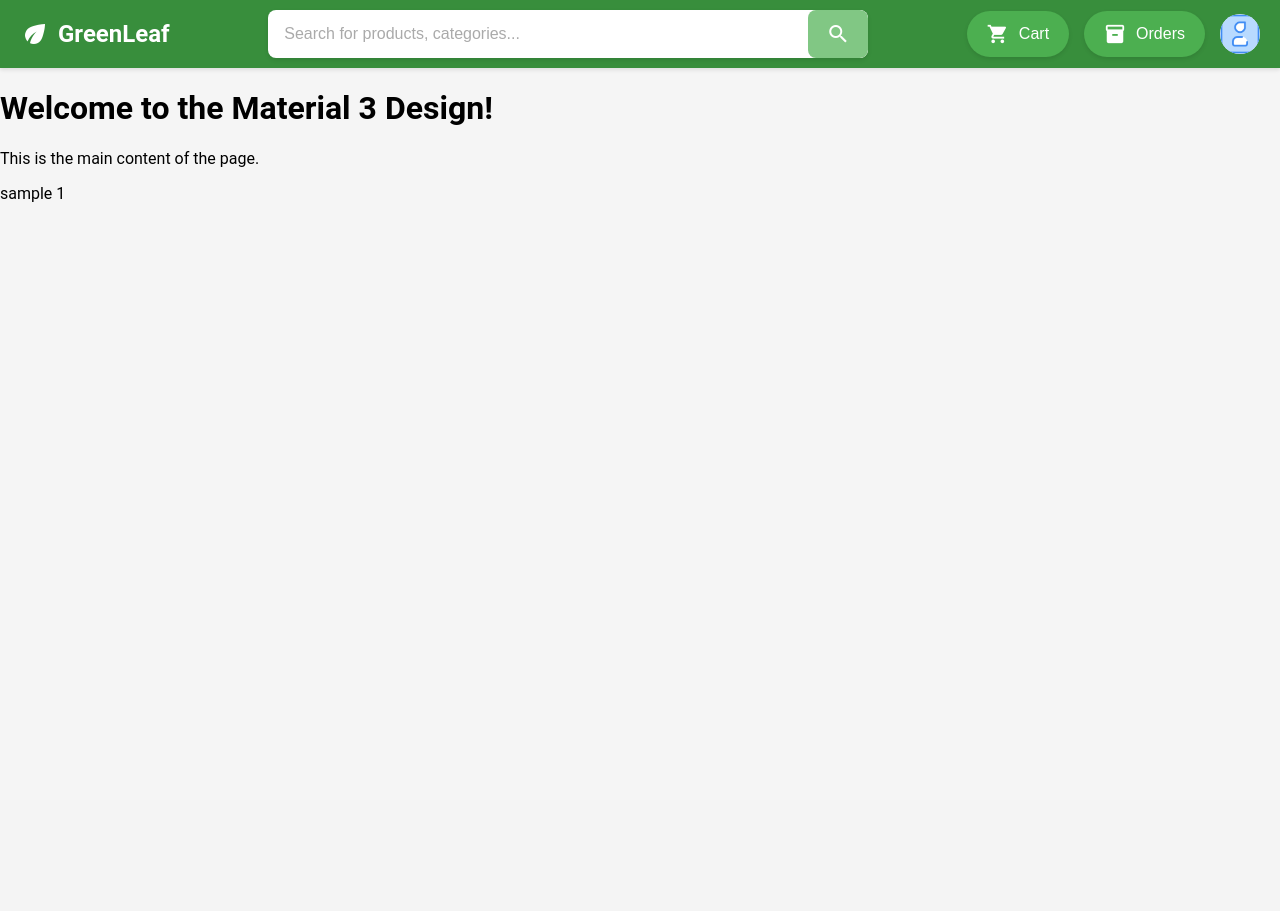
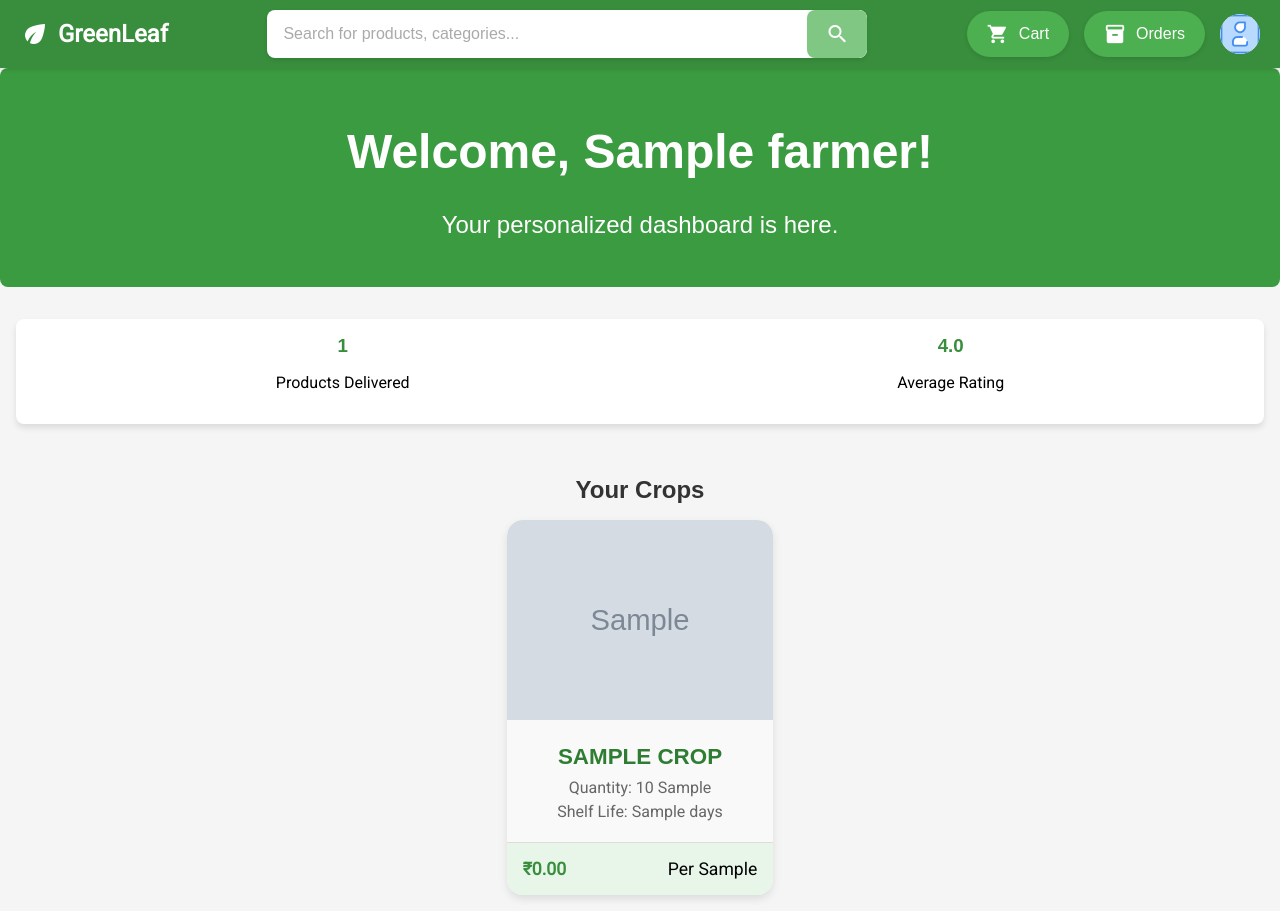
Before and after one commit to hemang-mishra/DBMSProject, a PHP site: page /farmer_dashboard.php in a window 1280 px wide. Before the commit the page ends 202 px from the top, so only its background shows below. Run offline with PHP 8.4, Linux system fonts and the light colour scheme; the visitor is signed in with stand-in values (Sample User, id 1); tables that the repository leaves empty or names only in its code hold one stand-in row (values such as "Sample post"); grey boxes marked "Sample" are stand-in pictures.

Commit message:
Added files

```diff
--- /dev/null
+++ b/css/farmer_dashboard.css
@@ -0,0 +1,126 @@
+/* Farmer Name Section */
+.farmer-name {
+    background-color: #3b9b40;
+    color: white;
+    text-align: center;
+    padding: 1.5rem;
+    font-family: 'Poppins', sans-serif;
+    font-size: 1.5rem;
+    border-radius: 8px;
+    margin-bottom: 1rem;
+}
+
+/* Stats Section */
+.stats {
+    display: flex;
+    justify-content: space-around;
+    padding: 1rem;
+    background-color: white;
+    margin: 1rem;
+    border-radius: 8px;
+    box-shadow: 0 4px 6px rgba(0, 0, 0, 0.1);
+}
+
+.stats div {
+    text-align: center;
+}
+
+.stats h3 {
+    margin: 0;
+    color: #388e3c;
+    font-family: 'Poppins', sans-serif;
+}
+
+/* Crops Section */
+.crops {
+    padding: 1rem;
+}
+
+.crops h2 {
+    text-align: center;
+    margin-bottom: 1rem;
+    color: #333;
+    font-family: 'Poppins', sans-serif;
+}
+
+/* Crop Cards */
+.crop-cards {
+    display: grid;
+    grid-template-columns: repeat(auto-fit, minmax(280px, 1fr));
+    gap: 1.5rem;
+    justify-content: center;
+}
+
+.card {
+    background-color: #ffffff;
+    border-radius: 16px;
+    box-shadow: 0 4px 8px rgba(0, 0, 0, 0.1);
+    overflow: hidden;
+    display: flex;
+    flex-direction: column;
+    justify-content: space-between;
+    max-width: 280px;
+    margin: 0 auto;
+    transition: transform 0.3s ease, box-shadow 0.3s ease;
+}
+
+.card:hover {
+    transform: translateY(-5px);
+    box-shadow: 0 8px 16px rgba(0, 0, 0, 0.2);
+}
+
+.card img {
+    width: 100%;
+    height: 200px;
+    object-fit: cover;
+}
+
+.card-content {
+    padding: 1rem;
+    text-align: center;
+    background-color: #f9f9f9;
+}
+
+.card-content h3 {
+    margin: 0.5rem 0;
+    font-size: 1.4rem;
+    color: #2e7d32;
+    font-family: 'Poppins', sans-serif;
+}
+
+.card-content p {
+    margin: 0.3rem 0;
+    color: #666;
+    font-family: 'Roboto', sans-serif;
+}
+
+.card-footer {
+    background-color: #e8f5e9;
+    padding: 1rem;
+    text-align: center;
+    border-top: 1px solid #ddd;
+    display: flex;
+    justify-content: space-between;
+    align-items: center;
+    font-size: 1.1rem;
+    font-family: 'Roboto', sans-serif;
+}
+
+.card-footer .price {
+    color: #388e3c;
+    font-weight: bold;
+}
+
+.card-footer .action-button {
+    background-color: #388e3c;
+    color: white;
+    border: none;
+    padding: 0.5rem 1rem;
+    border-radius: 8px;
+    cursor: pointer;
+    transition: background-color 0.3s ease;
+}
+
+.card-footer .action-button:hover {
+    background-color: #2e7d32;
+}
--- a/farmer_dashboard.php
+++ b/farmer_dashboard.php
@@ -1,24 +1,98 @@
+<?php
+// Start the session
+session_start();
+
+include("db_connection.php");
+
+// Fetch farmer ID from session
+$f_id = $_SESSION['user_id'];
+
+// Check if the user is logged in
+if (!isset($_SESSION['user_id'])) {
+    // If not logged in, redirect to the sign-in page
+    header("Location: login.php");
+    exit();
+}
+
+// Fetch farmer's details
+$sql_farmer = "SELECT name FROM farmer WHERE f_id = $f_id";
+$result_farmer = $conn->query($sql_farmer);
+$farmer = $result_farmer->fetch_assoc();
+
+// Fetch farmer's crops
+$sql_crops = "SELECT * FROM crop WHERE f_id = $f_id";
+$result_crops = $conn->query($sql_crops);
+
+// Fetch farmer's stats
+$sql_stats = "SELECT
+                COUNT(*) AS total_delivered,
+                AVG(review.rating) AS avg_rating
+              FROM crop
+              LEFT JOIN review ON crop.c_id = review.c_id
+              WHERE crop.f_id = $f_id";
+$result_stats = $conn->query($sql_stats);
+$stats = $result_stats->fetch_assoc();
+?>
 <!DOCTYPE html>
 <html lang="en">
 <head>
     <meta charset="UTF-8">
     <meta name="viewport" content="width=device-width, initial-scale=1.0">
-    <title>Dashborad</title>
+    <title>Farmer Dashboard</title>
     <link rel="stylesheet" href="styles.css">
+    <link rel="stylesheet" href="css/farmer_dashboard.css"> <!-- Link to external CSS -->
+    <link href="https://fonts.googleapis.com/css2?family=Roboto&display=swap" rel="stylesheet">
     <link href="https://fonts.googleapis.com/icon?family=Material+Icons" rel="stylesheet">
 </head>
 <body>
-<?php
-// Include the header file
-include 'header.php';
-?>
+    <!-- Header -->
+     <?php include("header.php"); ?>
+    <div class="farmer-name">
+        <h1>Welcome, <?= htmlspecialchars($farmer['name']) ?>!</h1>
+        <p>Your personalized dashboard is here.</p>
+    </div>
 
-<div class="content">
-    <h1>Welcome to the Material 3 Design!</h1>
-    <p>This is the main content of the page.</p>
-    <?php echo htmlspecialchars($_SESSION['username']); ?>
-    <?php echo htmlspecialchars($_SESSION['user_id']); ?>
-</div>
+    <!-- Stats Section -->
+    <section class="stats">
+        <div>
+            <h3><?= $stats['total_delivered'] ?? 0 ?></h3>
+            <p>Products Delivered</p>
+        </div>
+        <div>
+            <h3><?= number_format($stats['avg_rating'], 1) ?? 'N/A' ?></h3>
+            <p>Average Rating</p>
+        </div>
+    </section>
 
+    <!-- Crops Section -->
+    <section class="crops">
+        <h2>Your Crops</h2>
+        <div class="crop-cards">
+            <?php
+            if ($result_crops->num_rows > 0) {
+                while ($row = $result_crops->fetch_assoc()) {
+                    echo '<div class="card">';
+                    echo '<img src="' . htmlspecialchars($row['img_url']) . '" alt="' . htmlspecialchars($row['c_name']) . '">';
+                    echo '<div class="card-content">';
+                    echo '<h3>' . strtoupper(htmlspecialchars($row['c_name'])) . '</h3>';
+                    echo '<p>Quantity: ' . htmlspecialchars($row['c_qty']) . ' ' . htmlspecialchars($row['unit']) . '</p>';
+                    echo '<p>Shelf Life: ' . ($row['shelf_life'] ?? 'N/A') . ' days</p>';
+                    echo '</div>';
+                    echo '<div class="card-footer">';
+                    echo '<span class="price">₹' . htmlspecialchars(number_format($row['ppu'], 2)) . '</span>';
+                    echo '<span>Per ' . htmlspecialchars($row['unit']) . '</span>';
+                    echo '</div>';
+                    echo '</div>';
+                }
+            } else {
+                echo '<p>No crops found!</p>';
+            }
+            ?>
+        </div>
+    </section>
 </body>
 </html>
+
+<?php
+$conn->close();
+?>
```
Also changed, not shown: consumer_dashboard.php (+41 -0 lines).
